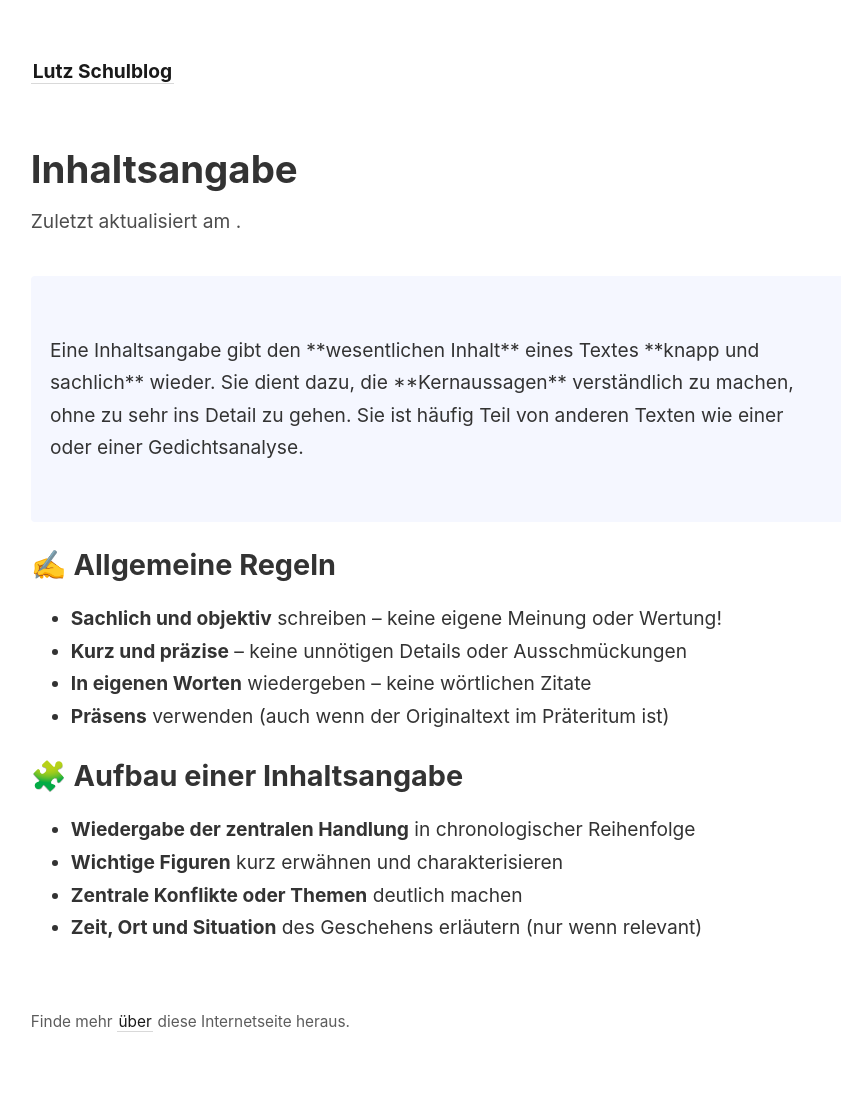
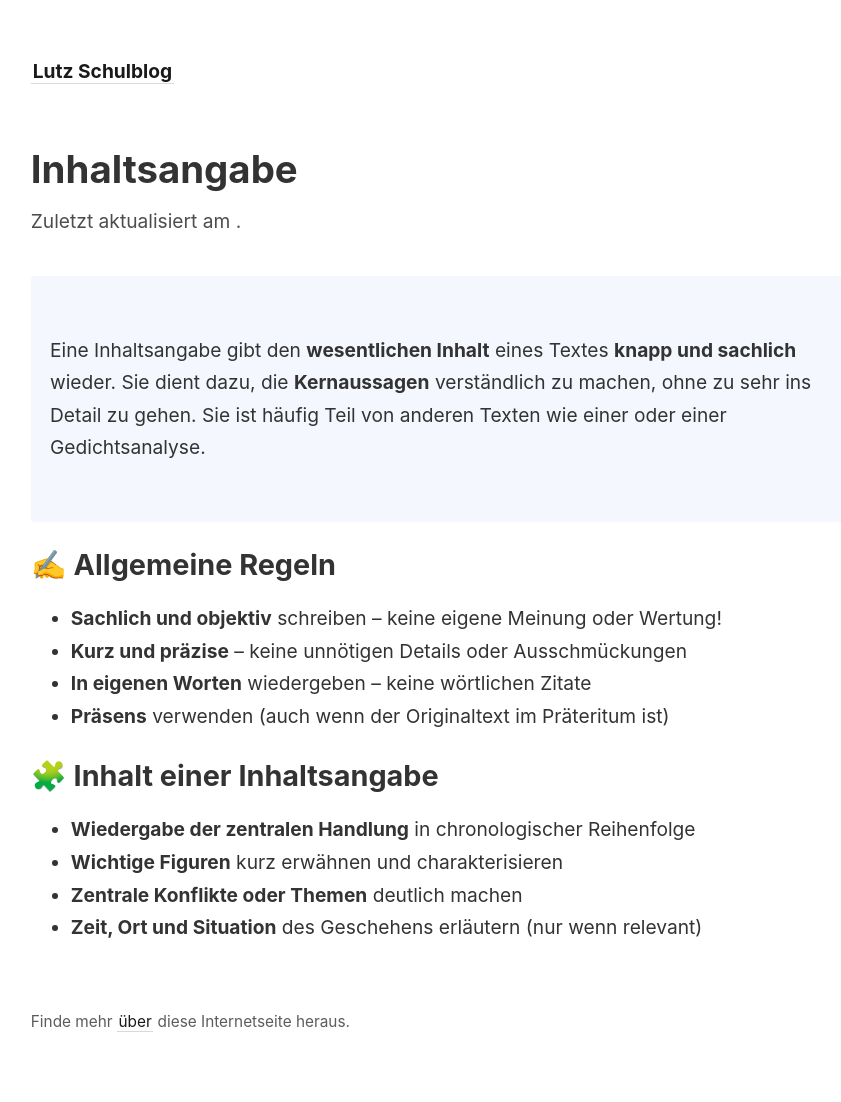
Before and after one commit to lutz-stu/school-blog, a Jekyll site: the page built from _notes/Deutsch/inhaltsangabe.md, in a window 1280 px wide. Shown: the whole page, without its empty margins (46-887 px from the left). Built offline with Jekyll 4.4.1, drawn with Linux system fonts in a browser that asks for light colours.

Commit message:
Update content

```diff
--- a/_notes/Deutsch/inhaltsangabe.md
+++ b/_notes/Deutsch/inhaltsangabe.md
@@ -3,7 +3,7 @@ title: Inhaltsangabe
 ---
 
 <p style="padding: 3em 1em; background: #f5f7ff; border-radius: 4px;">
-    Eine Inhaltsangabe gibt den **wesentlichen Inhalt** eines Textes **knapp und sachlich** wieder. Sie dient dazu, die **Kernaussagen** verständlich zu machen, ohne zu sehr ins Detail zu gehen. Sie ist häufig Teil von anderen Texten wie einer oder einer Gedichtsanalyse.
+    Eine Inhaltsangabe gibt den <b>wesentlichen Inhalt</b> eines Textes <b>knapp und sachlich</b> wieder. Sie dient dazu, die <b>Kernaussagen</b> verständlich zu machen, ohne zu sehr ins Detail zu gehen. Sie ist häufig Teil von anderen Texten wie einer oder einer Gedichtsanalyse.
 </p>
 
 ## ✍️ Allgemeine Regeln
@@ -13,7 +13,7 @@ title: Inhaltsangabe
 - **In eigenen Worten** wiedergeben – keine wörtlichen Zitate
 - **Präsens** verwenden (auch wenn der Originaltext im Präteritum ist)
 
-## 🧩 Aufbau einer Inhaltsangabe
+## 🧩 Inhalt einer Inhaltsangabe
 
 - **Wiedergabe der zentralen Handlung** in chronologischer Reihenfolge
 - **Wichtige Figuren** kurz erwähnen und charakterisieren
```
